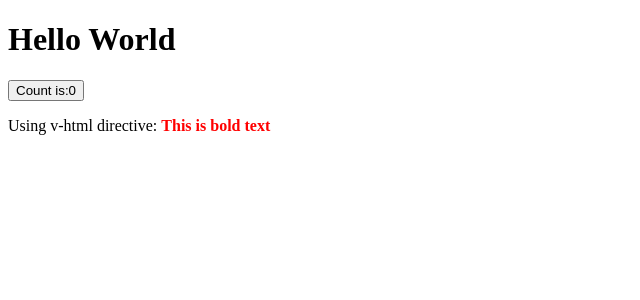
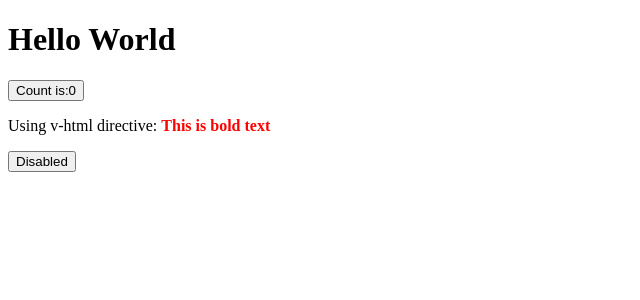
Before and after one commit to om-jasoliya91/vuedemo, a Vue app: page / in a window 1280 px wide. Shown: the top 300 px of the page, without its empty margins (0-640 px from the left). Built offline with nearby package versions, Linux system fonts and the light colour scheme.

Commit message:
it is use for v-bind and shorthand and  if i click disabled

```diff
--- a/src/App.vue
+++ b/src/App.vue
@@ -2,6 +2,11 @@
 import { ref } from 'vue'
 
 const rawHtml = ref("<b style='color:red;'>This is bold text</b>")
+const isButtonDisabled = ref(false)
+
+function handleClick() {
+  isButtonDisabled.value = true
+}
 
 // const count = ref(0)
 // const username = ref('om')
@@ -22,6 +27,10 @@ const counter = useCounterStore()
     <!-- here v-html is use for Renders HTML inside a variable like => const rawHtml = ref("<b>This is bold text</b>") -->
     <p>Using v-html directive: <span v-html="rawHtml"></span></p>
   </div>
+
+  <div v-bind:id="dynamicId"></div>
+  <div :id="hello"></div> <!-- it is shorthand syntax of v-bind-->
+  <button :disabled="isButtonDisabled" @click="handleClick">Disabled</button>
 </template>
 
 <style scoped></style>
```
